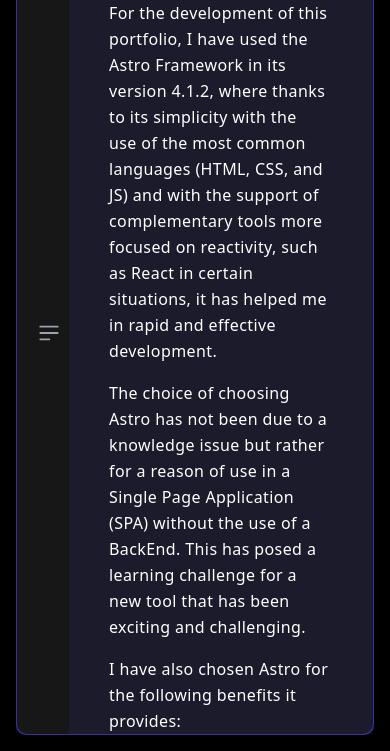
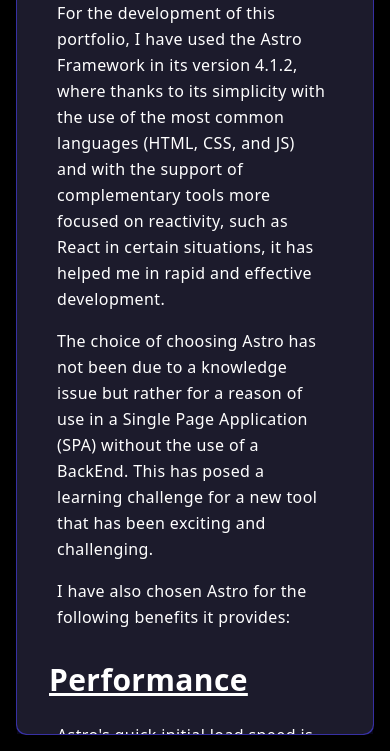
Before and after one commit to AlbertLnz/Portfolio-AlbertLnz, an Astro site: page /ca/portfoli in a window 390 px wide. Shown: the part 93-844 px from the top of the page. Built offline with nearby package versions, Linux system fonts and the light colour scheme; Astro itself is replaced by a stand-in of ours; what tailwindcss-inner-border would draw is missing.

Commit message:
Remove aside mobile & CV updated

```diff
--- a/src/components/AsideBarInfoPortfolio.astro
+++ b/src/components/AsideBarInfoPortfolio.astro
@@ -8,13 +8,6 @@
 const i18n = getI18N({ currentLocale })
 
 ---
-
-<button data-drawer-target="default-sidebar" data-drawer-toggle="default-sidebar" aria-controls="default-sidebar" type="button" class="inline-flex items-center p-2 mt-2 ms-3 text-sm text-gray-500 rounded-lg sm:hidden hover:bg-gray-100 focus:outline-none focus:ring-2 focus:ring-gray-200 dark:text-gray-400 dark:hover:bg-gray-700 dark:focus:ring-gray-600">
-   <span class="sr-only">Open sidebar</span>
-   <svg class="w-6 h-6" aria-hidden="true" fill="currentColor" viewBox="0 0 20 20" xmlns="http://www.w3.org/2000/svg">
-   <path clip-rule="evenodd" fill-rule="evenodd" d="M2 4.75A.75.75 0 012.75 4h14.5a.75.75 0 010 1.5H2.75A.75.75 0 012 4.75zm0 10.5a.75.75 0 01.75-.75h7.5a.75.75 0 010 1.5h-7.5a.75.75 0 01-.75-.75zM2 10a.75.75 0 01.75-.75h14.5a.75.75 0 010 1.5H2.75A.75.75 0 012 10z"></path>
-   </svg>
-</button>
 
 <aside id="default-sidebar" class="fixed md:relative top-0 left-0 z-40 h-full w-64 transition-transform -translate-x-full sm:translate-x-0">
     <div class="h-full px-3 py-4 overflow-y-auto bg-gray-50 dark:bg-gray-800 rounded-l-[10px]">
```
Also changed, not shown: 1 other file. Lines whose indentation alone changed are shown as unchanged.
